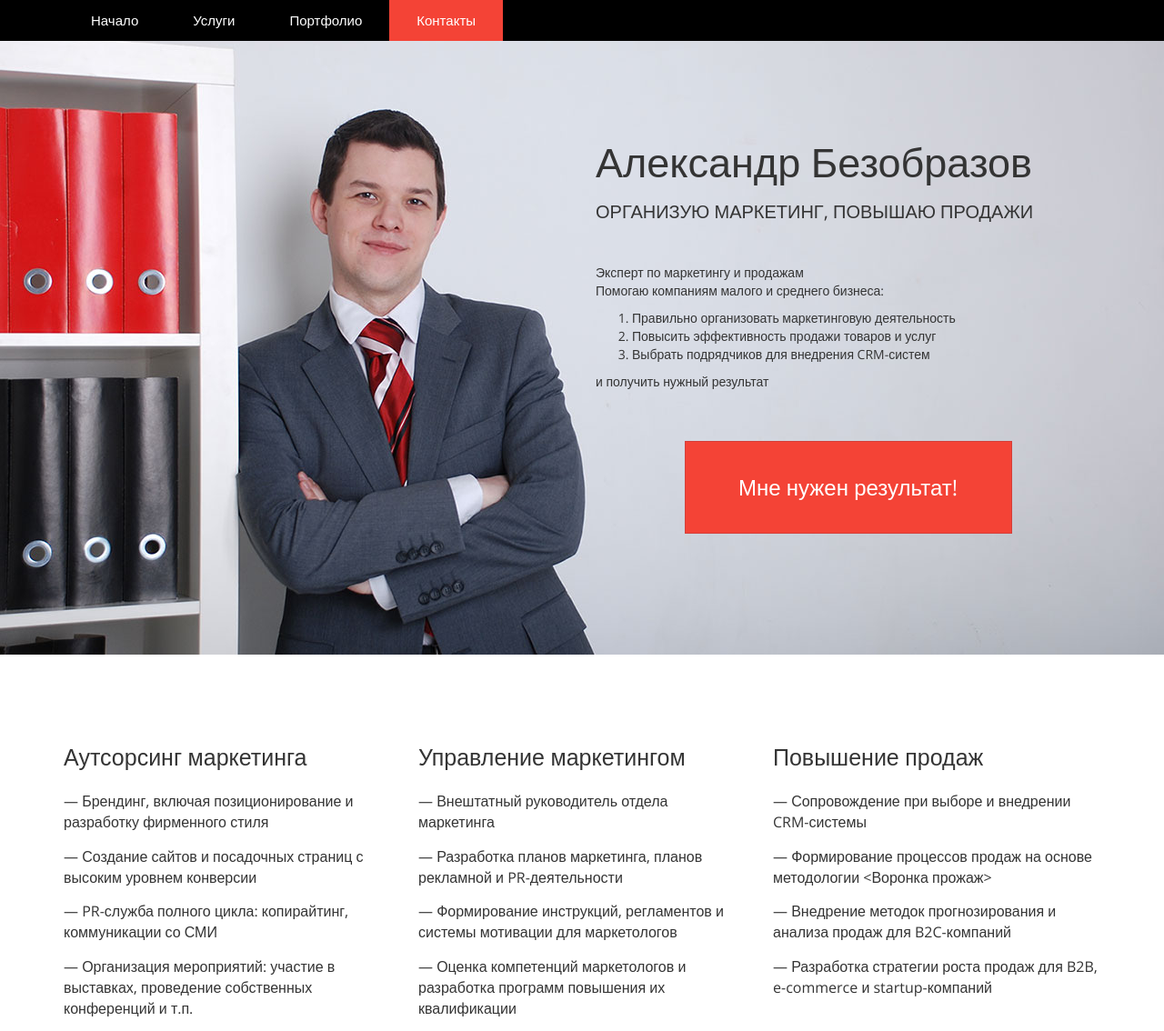
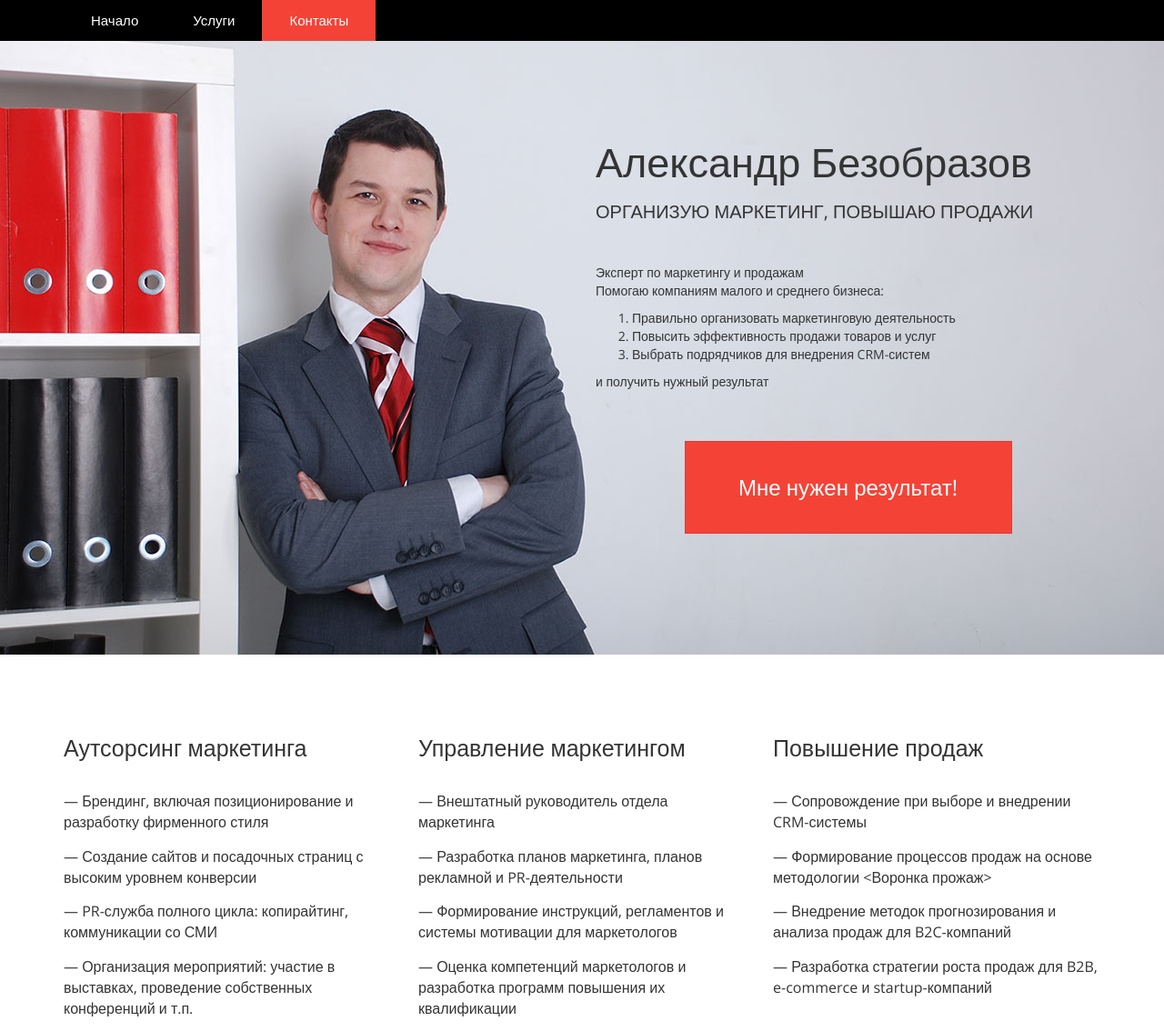
Before and after one commit to bezobrazov/bezobrazov.github.io, a plain HTML site: page index.html in a window 1280 px wide. Shown: the top 1134 px of the page at 91% size. Drawn offline with nearby package versions, Linux system fonts and the light colour scheme.

Commit message:
Стили

```diff
--- a/css/style.css
+++ b/css/style.css
@@ -82,7 +82,8 @@ header {
 }
 #services h2 {
     font-size: 25px;
-    line-height: 45px;
+    line-height: 25px;
+    padding-bottom: 20px;
     margin: 0;
 }
 #services ul {
--- a/index.html
+++ b/index.html
@@ -36,7 +36,7 @@
                     <ul class="nav navbar-nav">
                         <li class="active"><a href="#home">Начало</a></li>
                         <li><a href="#services">Услуги</a></li>
-                        <li><a href="#portfolio">Портфолио</a></li>
+                        <!--<li><a href="#portfolio">Портфолио</a></li>-->
                         <li><a href="#contacts">Контакты</a></li>
                     </ul>
                 </div>
```
